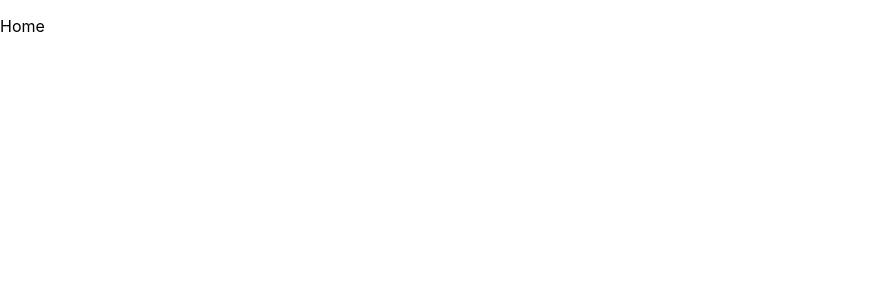
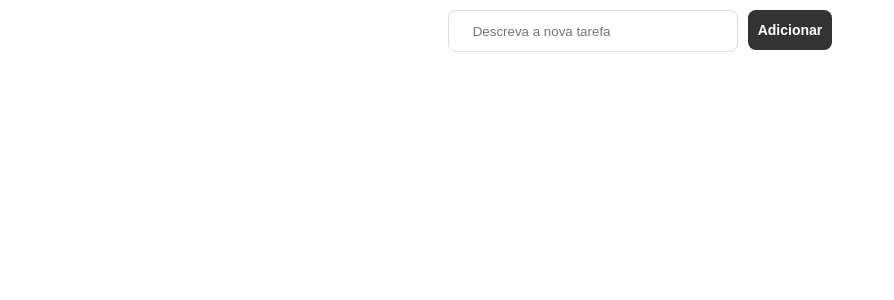
Before and after one commit to guilhermecezario/todolist, a React (Create React App) app: page / in a window 1280 px wide. Shown: the top 300 px of the page, without its empty margins (0-894 px from the left). Built offline with nearby package versions, Linux system fonts and the light colour scheme.

Commit message:
adding form to create task

```diff
--- a/package.json
+++ b/package.json
@@ -41,5 +41,8 @@
       "last 1 firefox version",
       "last 1 safari version"
     ]
+  },
+  "devDependencies": {
+    "@types/styled-components": "^5.1.26"
   }
 }
--- /dev/null
+++ b/src/components/Form/index.tsx
@@ -0,0 +1,16 @@
+import React from 'react';
+
+import { Form, Input, Button } from './styles';
+
+export default function Home() {
+  return (
+    <Form>
+      <Input
+        type="text"
+        placeholder="Descreva a nova tarefa"
+      />
+
+      <Button type="submit">Adicionar</Button>
+    </Form>
+  );
+}
--- /dev/null
+++ b/src/components/Form/styles.ts
@@ -0,0 +1,30 @@
+import styled from 'styled-components';
+
+export const Form = styled.form`
+  width: 100%;
+  margin: 10px 0px;
+
+  display: flex;
+  justify-content: center;
+`;
+
+export const Input = styled.input`
+  width: 15rem;
+  height: 40px;
+  color: #333;
+  border: 1px solid #dcdce6;
+  border-radius: 8px;
+  padding: 0 24px;
+  margin-right: 10px;
+`;
+
+export const Button = styled.button`
+  height: 40px;
+  background: #333;
+  border: 0;
+  border-radius: 8px;
+  color: #fff;
+  font-weight: 600;
+  font-size: 14px;
+  padding: 0px 10px;
+`;
--- a/src/pages/Home/index.tsx
+++ b/src/pages/Home/index.tsx
@@ -1,9 +1,13 @@
 import React from 'react';
 
-// import { Container } from './styles';
+import { Container } from './styles';
+
+import Form from '../../components/Form'
 
 export default function Home() {
-  return <div>
-    <p>Home</p>
-  </div>;
+  return (
+    <Container>
+      <Form />
+    </Container>
+  );
 }
--- /dev/null
+++ b/src/pages/Home/styles.ts
@@ -0,0 +1,7 @@
+import styled from 'styled-components';
+
+export const Container = styled.div`
+  min-height: 100vh;
+  max-width: 600px;
+  margin: 0px auto;
+`;
```
Also changed, not shown: src/pages/Home/styles.css (deleted), 1 other file (tests, documents, lock files or other folders).
